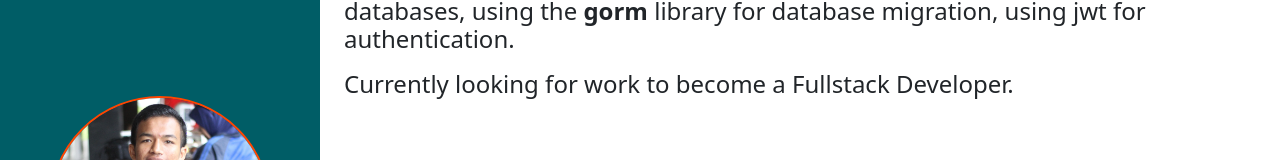
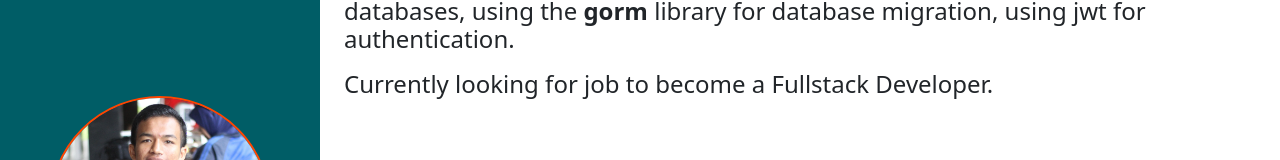
Before and after one commit to asidikrdn/personal-page, a React (Create React App) app: page / in a window 1280 px wide. Shown: the part 293-453 px from the top of the page. Built offline with nearby package versions, Linux system fonts and the light colour scheme.

Commit message:
update profile & portfolio data and refactor portfolio modal

```diff
--- a/src/components/PortfolioModal.js
+++ b/src/components/PortfolioModal.js
@@ -72,7 +72,7 @@ const PortfolioModal = ({
                 ))}
               </Card.Text>
               <div className="d-flex justify-content-center mt-4">
-                {dataPortfolio.repository !== "" && (
+                {dataPortfolio.repository && (
                   <a
                     href={dataPortfolio.repository}
                     target="_blank"
@@ -82,7 +82,7 @@ const PortfolioModal = ({
                     Repository
                   </a>
                 )}
-                {dataPortfolio.demo !== "" && (
+                {dataPortfolio.demo && (
                   <a
                     href={dataPortfolio.demo}
                     target="_blank"
--- a/src/store/reducers/index.js
+++ b/src/store/reducers/index.js
@@ -6,7 +6,7 @@ export const initialState = {
     profilPict: "../img/profil.jpg",
     intro: [
       `Fresh Graduate from Bootcamp Dumbways Indonesia. Have the skills to develop frontend and backend applications. Mastering HTML, CSS, Bootstrap, Javascript, and ReactJS for frontend development. Mastering backend development using Go and its libraries, connecting to MySQL and PostgreeSQL databases, using the gorm library for database migration, using jwt for authentication.`,
-      `Currently looking for work to become a Fullstack Developer.`,
+      `Currently looking for job to become a Fullstack Developer.`,
     ],
     education: [
       {
@@ -271,7 +271,7 @@ export const initialState = {
       linkedin: "https://www.linkedin.com/in/asidikrdn/",
       codepen: "https://codepen.io/asidikrdn",
     },
-    cv: "https://drive.google.com/file/d/1guaesv3P10Vz5GxWo4UYpFXlJDjZFTlk/view?usp=share_link",
+    cv: "https://drive.google.com/file/d/1oLMuGvvaHJurolaTBT9laCfD_mrn4OWd/view?usp=share_link",
   },
   pagePosition: "intro",
 };
```
